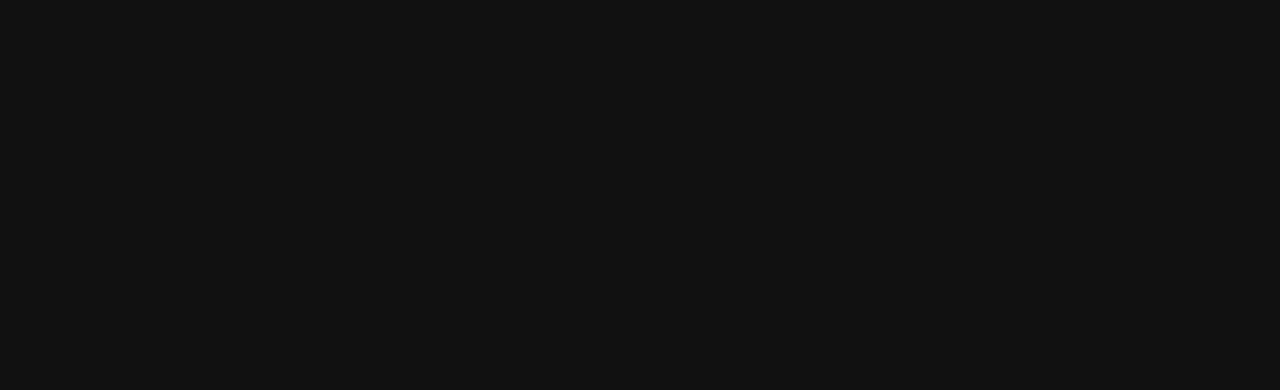
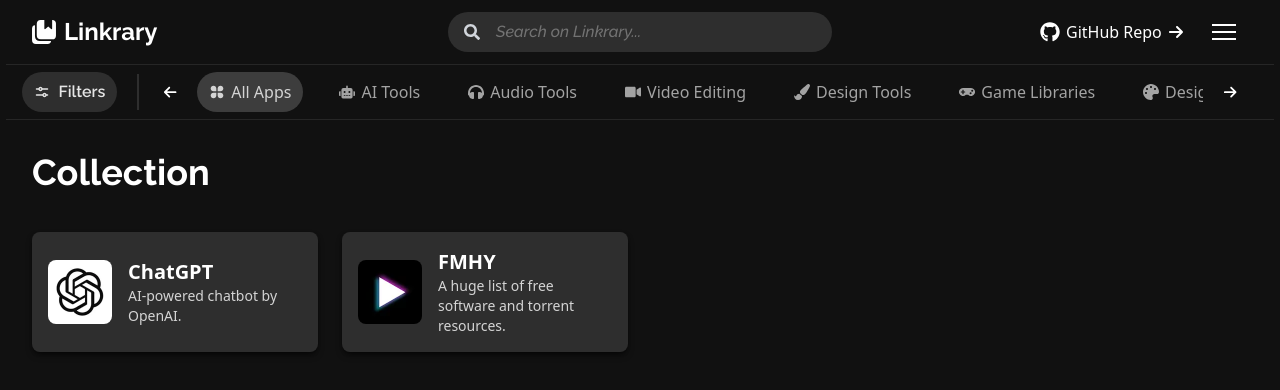
Before and after one commit to aibiansari/linkrary-vite-app, a React (Vite) app: page /Linkrary/collection in a window 1280 px wide. Before the commit this address had no page. Shown: the top 390 px of the page. Built offline with nearby package versions, Linux system fonts and the light colour scheme.

Commit message:
Some app updates

```diff
--- a/src/App.tsx
+++ b/src/App.tsx
@@ -3,7 +3,7 @@ import { BrowserRouter as Router, Routes, Route } from "react-router-dom";
 import { FilterButtonProvider } from "./contexts/FilterButtonContext";
 import { CategoryProvider } from "./contexts/CategoryContext";
 import Home from "./pages/Home";
-import Saved from "./pages/Saved";
+import Collection from "./pages/Collection";
 
 const App: React.FC = () => {
   return (
@@ -12,7 +12,7 @@ const App: React.FC = () => {
         <Router>
           <Routes>
             <Route path="/Linkrary/" element={<Home />} />
-            <Route path="/Linkrary/saved" element={<Saved />} />
+            <Route path="/Linkrary/collection" element={<Collection />} />
           </Routes>
         </Router>
       </FilterButtonProvider>
--- a/src/components/ui/filterModal.tsx
+++ b/src/components/ui/filterModal.tsx
@@ -9,7 +9,7 @@ const FilterModal = () => {
   const { buttonState, setButtonState } = useFilterButtonContext();
   const [search, setSearch] = React.useState("");
 
-  // Filter logic that matches both description and tags intelligently
+  // Filter logic that matches tags intelligently
   const filteredCards =
     search.length >= 2
       ? cards.filter((card) =>
@@ -23,6 +23,20 @@ const FilterModal = () => {
     setButtonState(false);
     setSearch(""); // Clear search input when modal is closed
   };
+  React.useEffect(() => {
+    const handleKeyDown = (e: KeyboardEvent) => {
+      if (e.key === "Escape") {
+        handleClose();
+      }
+    };
+
+    document.addEventListener("keydown", handleKeyDown);
+
+    return () => {
+      document.removeEventListener("keydown", handleKeyDown);
+    };
+    // eslint-disable-next-line react-hooks/exhaustive-deps
+  }, []);
 
   return (
     <AnimatePresence>
--- a/src/components/ui/navbar.tsx
+++ b/src/components/ui/navbar.tsx
@@ -68,7 +68,7 @@ const Navbar = () => {
           </DropdownMenuTrigger>
           <DropdownMenuContent className="dark font-Raleway" align="end">
             <DropdownMenuLabel>
-              <Link to="/Linkrary/saved">Collection</Link>
+              <Link to="/Linkrary/collection">Collection</Link>
             </DropdownMenuLabel>
             <DropdownMenuItem>About</DropdownMenuItem>
             <DropdownMenuSeparator />
--- a/src/data/Cards.ts
+++ b/src/data/Cards.ts
@@ -5,16 +5,16 @@ export const cards = [
   {
     image: ChatGPT,
     title: "ChatGPT",
-    description: "This is a description for ChatGPT.",
-    link: "https://example.com/1",
+    description: "AI-powered chatbot by OpenAI.",
+    link: "https://chatgpt.com",
     categories: ["AI Tools", "All Apps", "Web Development"],
     tags: ["chatbot", "openai", "ai", "chatgpt", "web development"],
   },
   {
     image: FMHY,
     title: "FMHY",
-    description: "This is a description for FMHY.",
-    link: "https://example.com/2",
+    description: "A huge list of free software and torrent resources.",
+    link: "https://fmhy.net",
     categories: ["All Apps", "Torrent Resources"],
     tags: ["torrent", "resources", "fmhy", "filesharing", "all apps"],
   },
--- a/src/pages/Home.tsx
+++ b/src/pages/Home.tsx
@@ -7,12 +7,9 @@ import React from "react";
 const Home: React.FC = () => {
   return (
     <div className="flex flex-col items-center min-h-screen dark">
-      {/* Navbar */}
       <FilterModal />
       <Navbar />
       <HorizontalScroll />
-
-      {/* Main Content */}
       <div className="max-w-screen-2xl mt-16 w-full bg-body">
         <h1 className="p-8 text-3xl md:text-4xl text-white font-Raleway font-bold">
           Discover
```
Also changed, not shown: src/pages/Collection.tsx (renamed from src/pages/Saved.tsx, +2 -5 lines).
